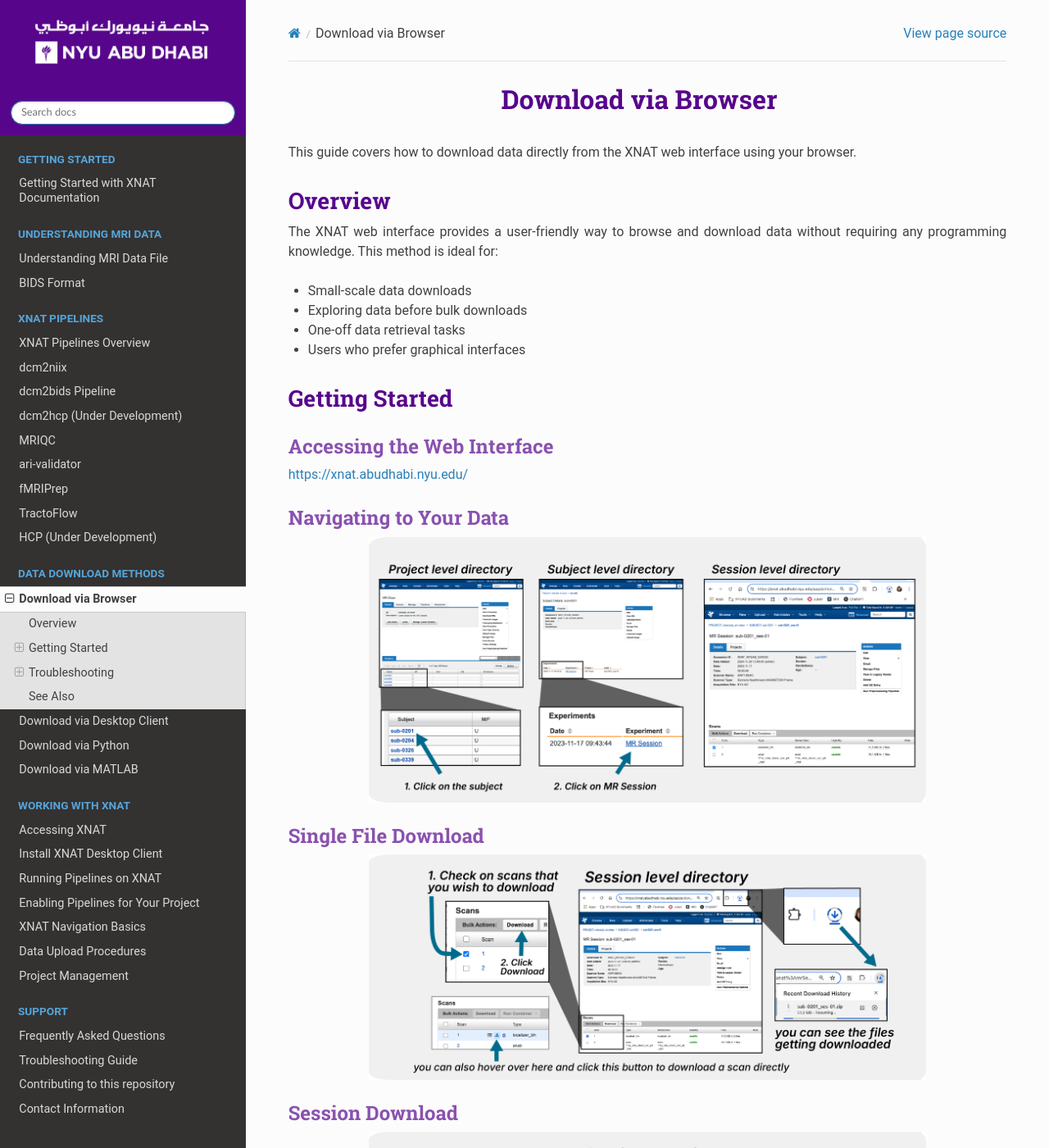
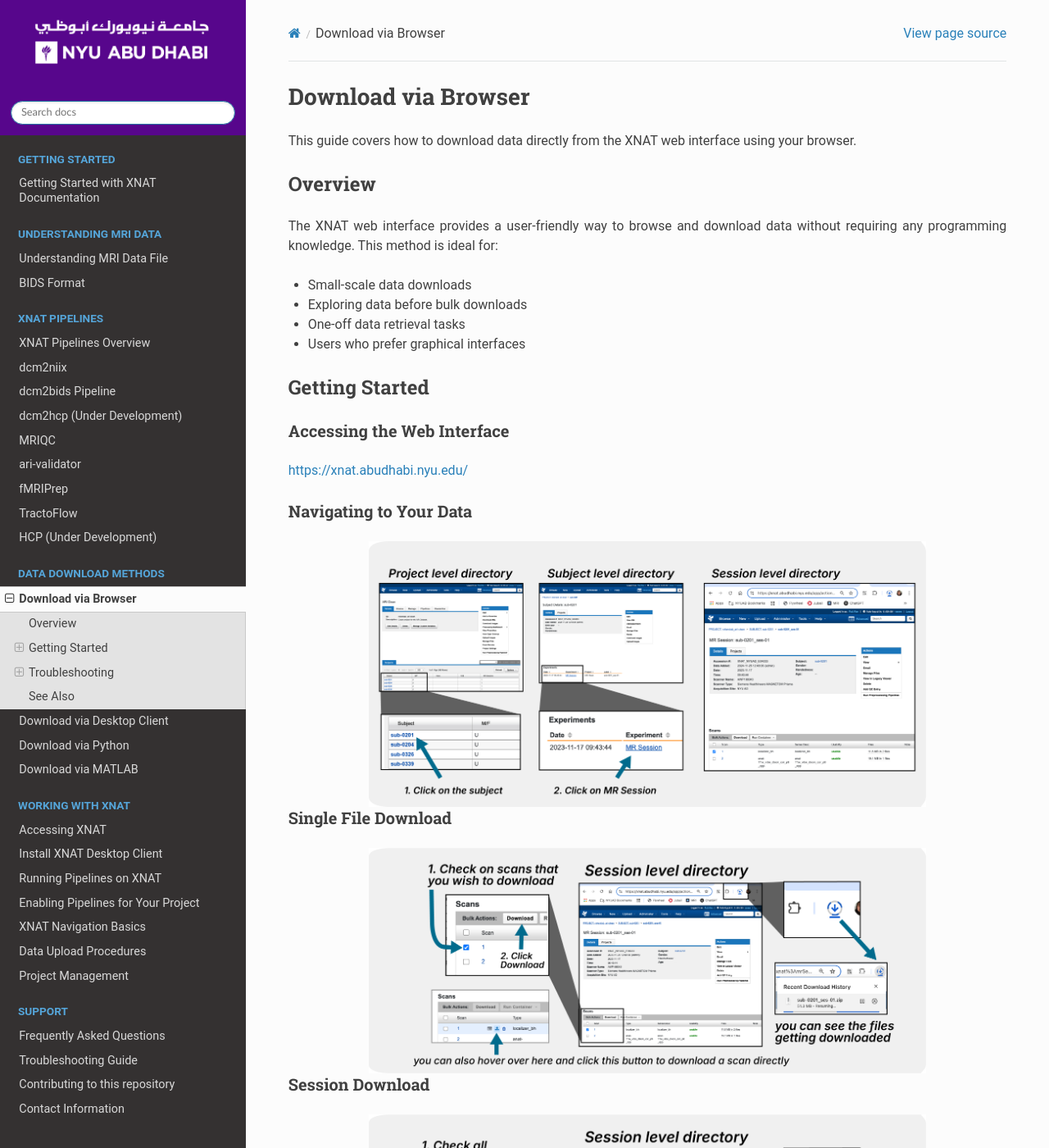
Before and after one commit to BioMedicalImaging-Core-NYUAD/xnat-docs, a Sphinx documentation site: the page built from docs/source/data_download/browser.rst, in a window 1280 px wide and 1400 px high. Shown: the whole window at 82% size. Built offline with Sphinx 7.4.7 and the Read the Docs theme 3.1.0, drawn with Linux system fonts in a browser that asks for light colours.

Commit message:
Change header style and colors

```diff
--- a/docs/source/_static/custom.css
+++ b/docs/source/_static/custom.css
@@ -24,40 +24,3 @@
     text-align: justify !important;
     font-weight: normal !important;
 }
-
-
-/* ========================
-   Heading Styling
-=========================== */
-.rst-content h1 {
-    font-size: 2em !important;
-    color: #57068c !important;         /* NYU Purple */
-    text-align: center !important;
-    font-weight: bold !important;
-    margin-top: 0 !important;          /* Remove space above */
-    margin-bottom: 1em !important;   /* Keep tight below */
-}
-
-.rst-content h2 {
-    font-size: 1.75em !important;
-    color: #57068c !important;         /* Deep Purple */
-    font-weight: bold !important;
-    margin-top: 1em !important;
-    margin-bottom: 0.3em !important;
-}
-
-.rst-content h3 {
-    font-size: 1.5em !important;
-    color: #8a51af !important;
-    font-weight: bold !important;
-    margin-top: 1em !important;
-    margin-bottom: 0.3em !important;
-}
-
-.rst-content h4 {
-   font-size: 1.25em !important;
-    color: #7f7f7c !important;
-    font-weight: bold !important;
-    margin-top: 1em !important;
-    margin-bottom: 0.3em !important;
-}
```
